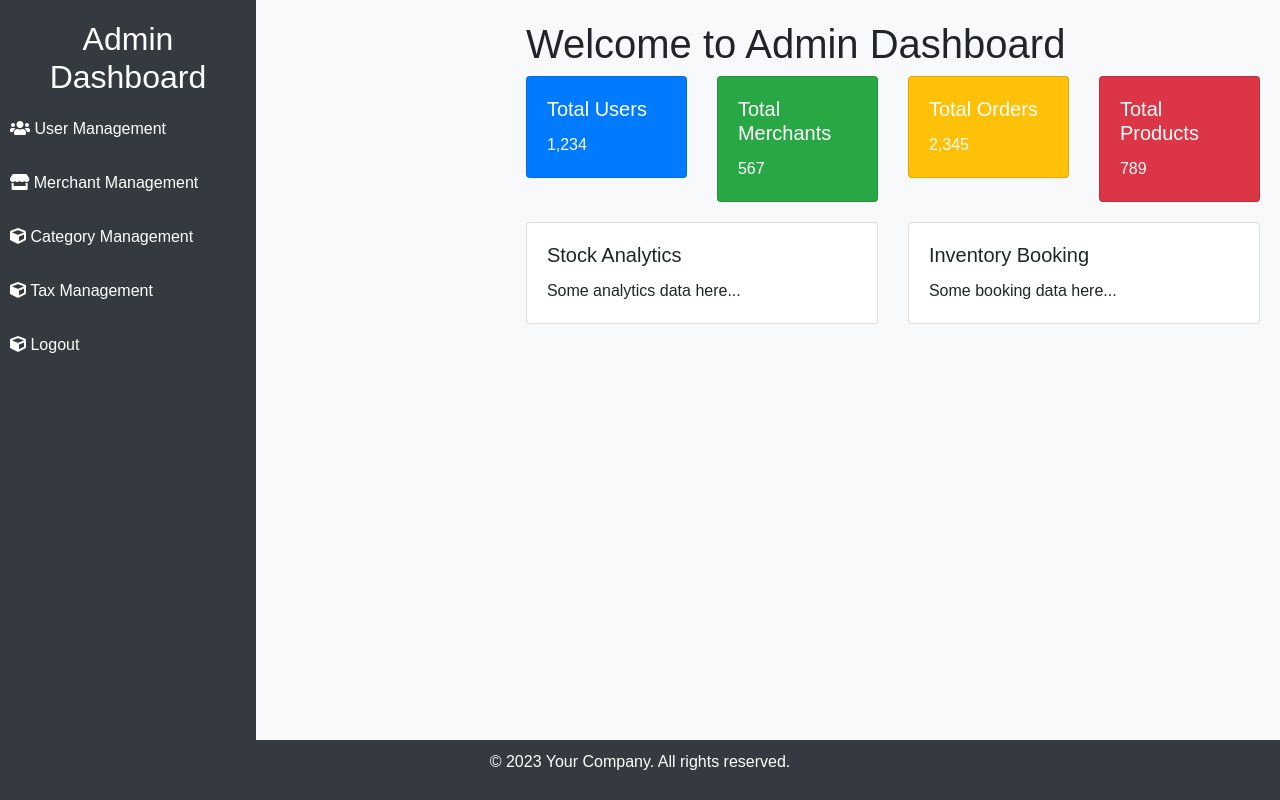
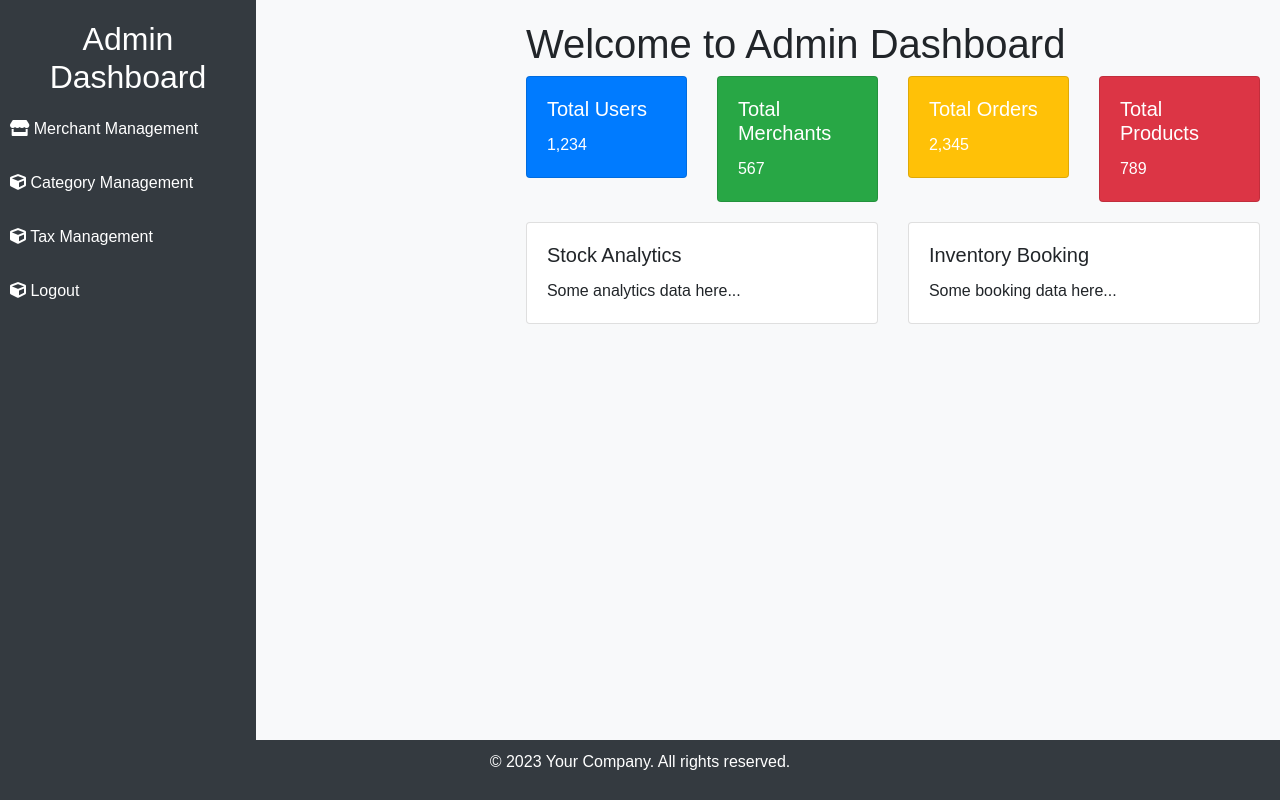
Before and after one commit to pramodthundathil/Spectacles, a Django app: page /admin_index in a window 1280 px wide. Run offline with Django 5.2, Linux system fonts and the light colour scheme; some libraries are stand-ins or nearby versions.

Commit message:
admin_index

```diff
--- a/templates/admin_index.html
+++ b/templates/admin_index.html
@@ -57,7 +57,7 @@
     <div class="d-flex">
         <div class="sidebar">
             <h2 class="text-center">Admin Dashboard</h2>
-            <a href="{%url 'user' %}"><i class="fas fa-users"></i> User Management</a>
+
             <a href="{%url 'merchants_admin' %}"><i class="fas fa-store"></i> Merchant Management</a>
 
             <a href="{%url 'category' %}"><i class="fas fa-cube"></i> Category Management</a>
```
Also changed, not shown: db.sqlite3.
